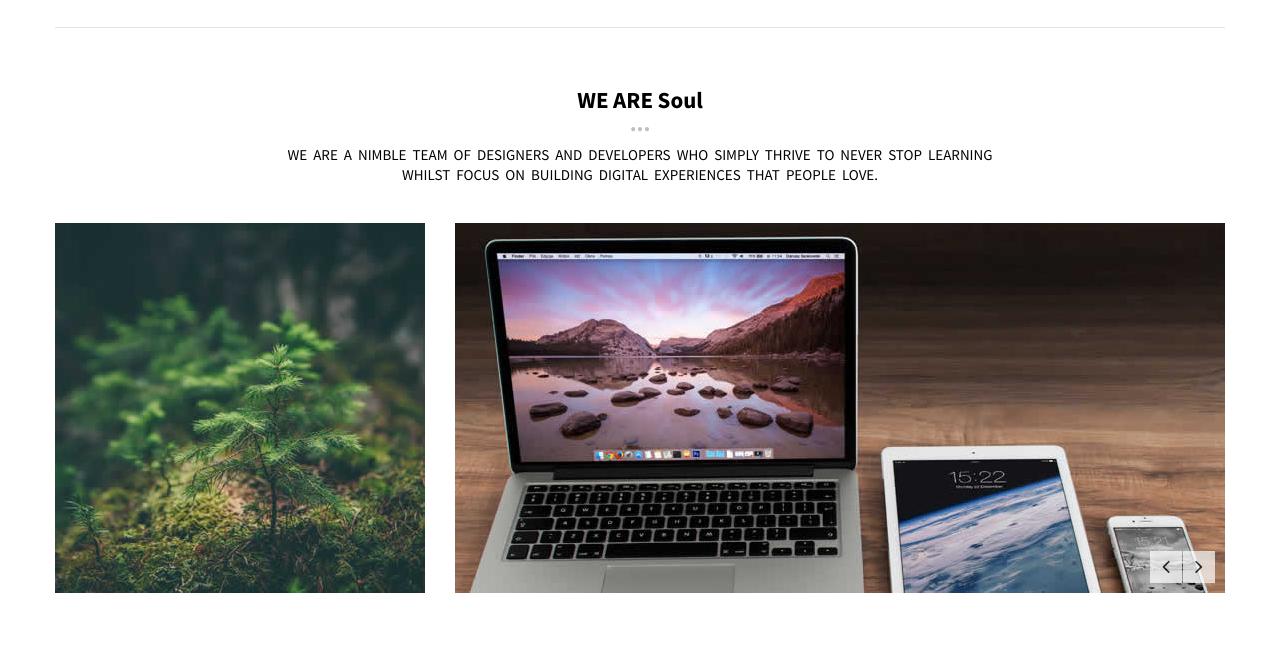
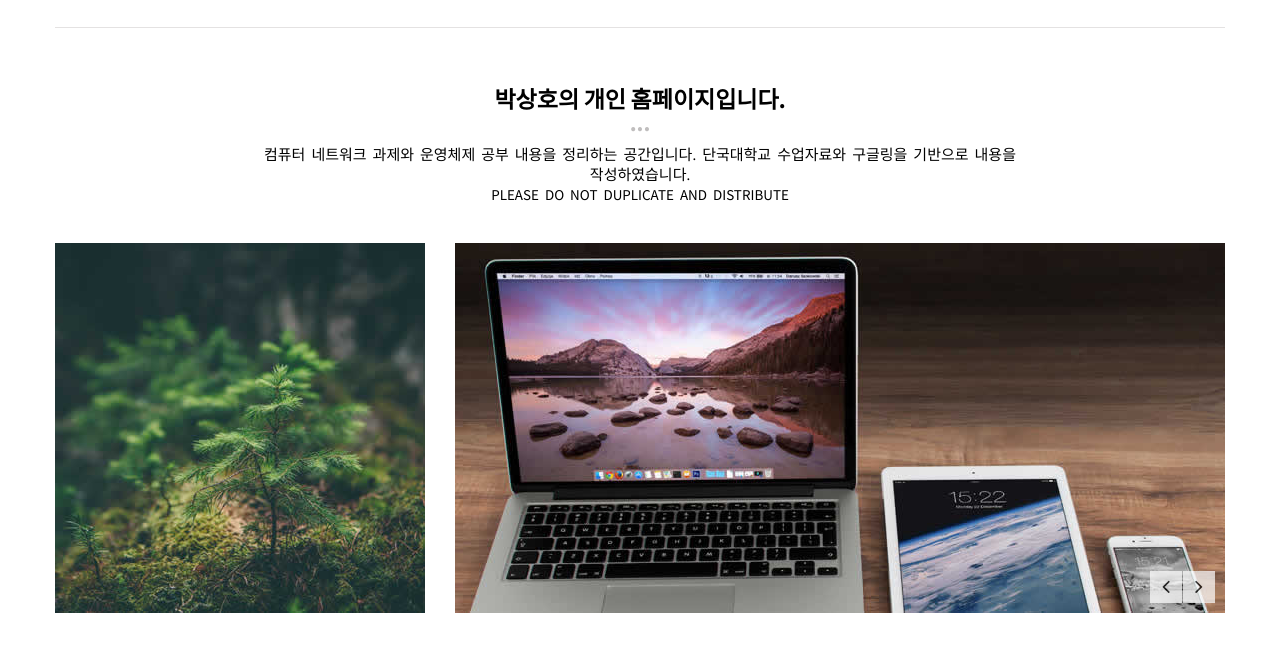
Before and after one commit to mozzzi2/fail, a plain HTML site: page index.html in a window 1280 px wide. Shown: the part 98-748 px from the top of the page. Drawn offline with Linux system fonts and the light colour scheme; files whose address does not match are found by name.

Commit message:
Update index.html

```diff
--- a/index.html
+++ b/index.html
@@ -8,7 +8,7 @@
 
 <html>
     <head>
-        <title>Soul Free HTML5 Responsive Template | Template Stock</title>
+        <title>Sang ho 's homepage</title>
         <meta charset="UTF-8">
         <meta name="viewport" content="width=device-width">
         <meta name="viewport" content="initial-scale = 1.0, maximum-scale = 1.0, user-scalable = no, width = device-width">
@@ -102,9 +102,9 @@
 
                <div class="large-8 large-centered column">
                    <div class="title">
-                       <h1>WE ARE Soul</h1>
+                       <h1>박상호의 개인 홈페이지입니다.</h1>
                        <span>...</span>
-                       <p>We are a nimble team of designers and developers WHO simply thrive to never stop learning<br/>whilst focus on building digital experiences that people love.</p>
+                       <p>컴퓨터 네트워크 과제와 운영체제 공부 내용을 정리하는 공간입니다. 단국대학교 수업자료와 구글링을 기반으로 내용을 작성하였습니다. <br/>Please do not duplicate and distribute</p>
                    </div>
                </div>
 
```
